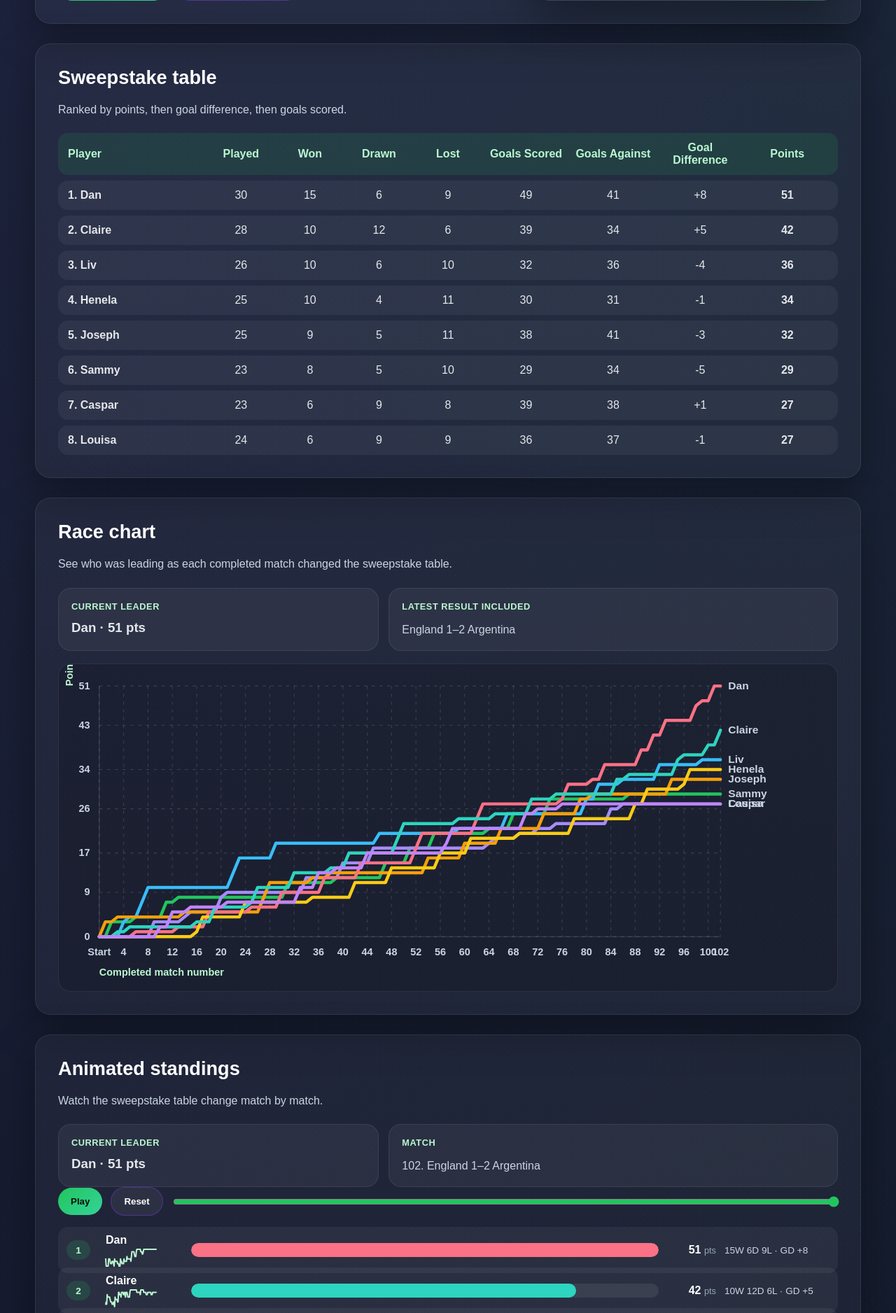
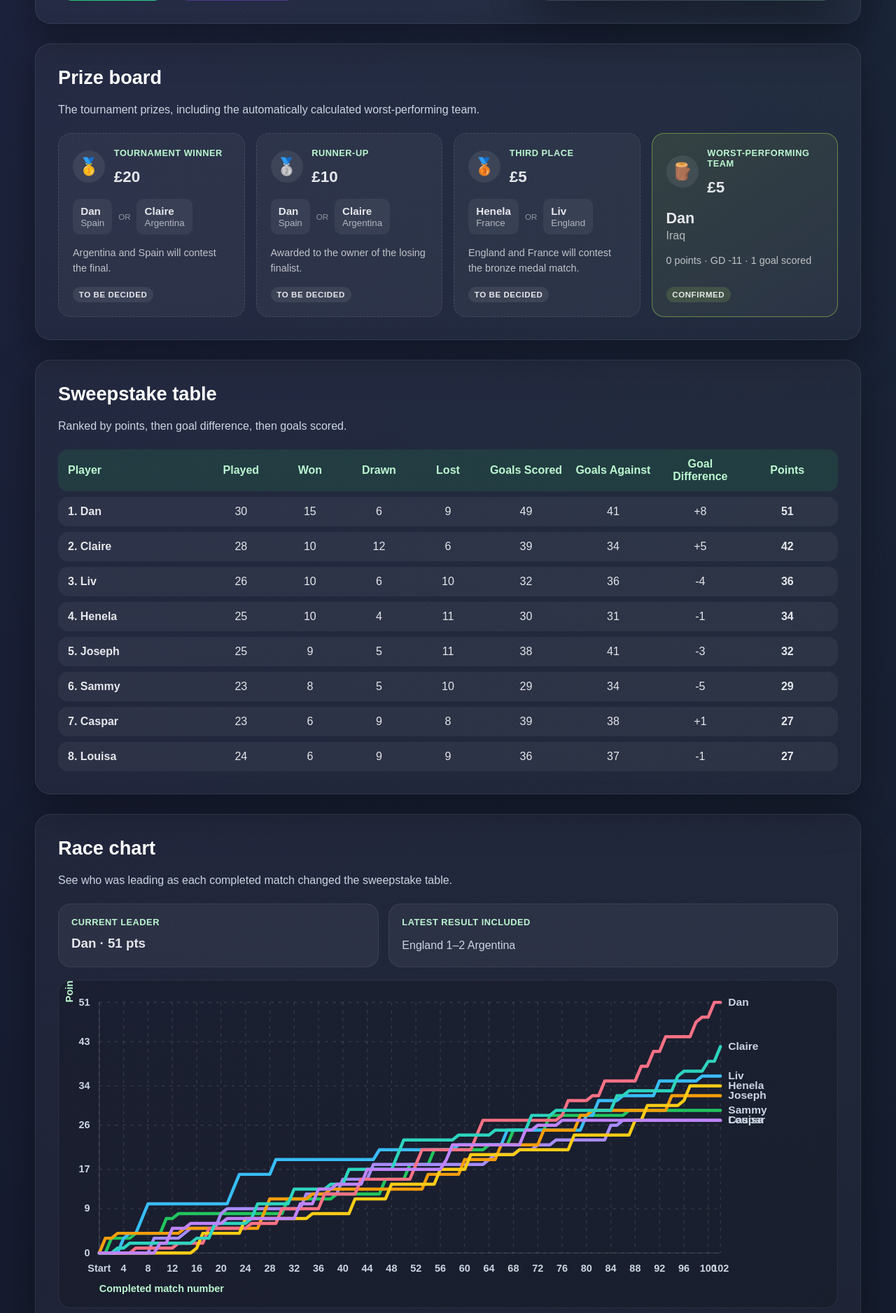
Before and after one commit to CasparRitchie/cxms, a Flask app: page /football in a window 1280 px wide. Shown: the part 554-2430 px from the top of the page at 70% size. Run offline with Flask 3, Linux system fonts and the light colour scheme.

Commit message:
add prize standings

```diff
--- a/static/css/football.css
+++ b/static/css/football.css
@@ -661,3 +661,154 @@
 .site-header.is-visible {
   top: 0;
 }
+
+
+.prize-grid {
+  display: grid;
+  grid-template-columns: repeat(4, minmax(0, 1fr));
+  gap: 1rem;
+}
+
+.prize-card {
+  position: relative;
+  display: flex;
+  flex-direction: column;
+  min-height: 230px;
+  padding: 1.25rem;
+  border: 1px solid rgba(255, 255, 255, 0.12);
+  border-radius: 18px;
+  background: rgba(255, 255, 255, 0.045);
+  overflow: hidden;
+}
+
+.prize-card.is-confirmed {
+  border-color: rgba(154, 201, 78, 0.55);
+  background:
+    linear-gradient(
+      145deg,
+      rgba(154, 201, 78, 0.14),
+      rgba(255, 255, 255, 0.04)
+    );
+}
+
+.prize-card.is-pending {
+  border-style: dashed;
+}
+
+.prize-card-top {
+  display: flex;
+  align-items: center;
+  gap: 0.8rem;
+  margin-bottom: 1.25rem;
+}
+
+.prize-icon {
+  display: grid;
+  place-items: center;
+  flex: 0 0 46px;
+  width: 46px;
+  height: 46px;
+  border-radius: 50%;
+  background: rgba(255, 255, 255, 0.08);
+  font-size: 1.5rem;
+}
+
+.prize-card-top > div {
+  display: flex;
+  flex-direction: column;
+  gap: 0.2rem;
+}
+
+.prize-amount {
+  font-size: 1.4rem;
+  line-height: 1;
+}
+
+.prize-result {
+  display: flex;
+  flex-direction: column;
+  margin-bottom: 1rem;
+}
+
+.prize-result strong {
+  font-size: 1.35rem;
+}
+
+.prize-result span {
+  margin-top: 0.2rem;
+  opacity: 0.72;
+}
+
+.prize-contenders {
+  display: flex;
+  align-items: center;
+  flex-wrap: wrap;
+  gap: 0.55rem;
+  margin-bottom: 1rem;
+}
+
+.prize-contender {
+  display: flex;
+  flex-direction: column;
+  padding: 0.55rem 0.7rem;
+  border-radius: 10px;
+  background: rgba(255, 255, 255, 0.06);
+}
+
+.prize-contender strong {
+  font-size: 0.95rem;
+}
+
+.prize-contender small {
+  margin-top: 0.1rem;
+  opacity: 0.7;
+}
+
+.prize-or {
+  font-size: 0.72rem;
+  text-transform: uppercase;
+  opacity: 0.55;
+}
+
+.prize-awaiting {
+  opacity: 0.65;
+}
+
+.prize-card p {
+  margin: 0 0 1rem;
+  color: rgba(255, 255, 255, 0.7);
+  font-size: 0.9rem;
+  line-height: 1.5;
+}
+
+.prize-status {
+  align-self: flex-start;
+  margin-top: auto;
+  padding: 0.3rem 0.55rem;
+  border-radius: 999px;
+  background: rgba(255, 255, 255, 0.08);
+  font-size: 0.72rem;
+  font-weight: 700;
+  text-transform: uppercase;
+  letter-spacing: 0.05em;
+}
+
+.prize-card.is-confirmed .prize-status {
+  background: rgba(154, 201, 78, 0.18);
+}
+
+@media (max-width: 1000px) {
+  .prize-grid {
+    grid-template-columns: repeat(2, minmax(0, 1fr));
+  }
+}
+
+@media (max-width: 600px) {
+  .prize-grid {
+    grid-template-columns: 1fr;
+  }
+
+  .prize-card {
+    min-height: 0;
+  }
+}
--- a/static/js/football.js
+++ b/static/js/football.js
@@ -100,6 +100,7 @@ const teamSummary = document.getElementById("team-summary");
 const playerFormTable = document.getElementById("player-form-table");
 const timezoneLabel = document.getElementById("timezone-label");
 const teamStandings = document.getElementById("team-standings");
+const prizeSummary = document.getElementById("prize-summary");
 
 function loadPlayers() {
   const saved = localStorage.getItem(storageKey);
@@ -920,25 +921,11 @@ function renderAnimatedStandings(players) {
 function renderTeamStandings() {
   if (!teamStandings) return;
 
-  const allTeams = [...new Set(players.flatMap((player) => player.teams || []))];
-
-  const rows = allTeams
-    .map((team) => ({
-      team,
-      owner: getTeamOwner(team)?.name || "Unowned",
-      stats: getTeamStats(team),
-      stillAlive: isTeamStillAlive(team),
-    }))
-    .map((row) => ({
-      ...row,
-      goalDifference: row.stats.goalsFor - row.stats.goalsAgainst,
-      points: row.stats.wins * 3 + row.stats.draws,
-    }))
-    .sort((a, b) =>
-      b.points - a.points ||
-      b.goalDifference - a.goalDifference ||
-      b.stats.goalsFor - a.stats.goalsFor
-    );
+  const rows = buildAllTeamRows().sort((a, b) =>
+    b.points - a.points ||
+    b.goalDifference - a.goalDifference ||
+    b.stats.goalsFor - a.stats.goalsFor
+  );
 
   teamStandings.innerHTML = `
     <div class="sweepstake-table">
@@ -964,7 +951,9 @@ function renderTeamStandings() {
           <span>${row.stats.wins}</span>
           <span>${row.stats.draws}</span>
           <span>${row.stats.losses}</span>
-          <span>${row.goalDifference > 0 ? "+" : ""}${row.goalDifference}</span>
+          <span>
+            ${row.goalDifference > 0 ? "+" : ""}${row.goalDifference}
+          </span>
           <span><strong>${row.points}</strong></span>
           <span>${row.stillAlive ? "🟢 In" : "🔴 Out"}</span>
         </div>
@@ -1128,8 +1117,318 @@ function renderFixtures() {
   `;
 }
 
+function normaliseStageLabel(value = "") {
+  return value
+    .toLowerCase()
+    .replace(/[–—-]/g, " ")
+    .replace(/\s+/g, " ")
+    .trim();
+}
+
+function fixtureMatchesStage(fixture, acceptedLabels) {
+  const labels = [
+    normaliseStageLabel(fixture.round),
+    normaliseStageLabel(fixture.stage),
+  ];
+
+  return labels.some((label) => acceptedLabels.includes(label));
+}
+
+function isSemiFinalFixture(fixture) {
+  return fixtureMatchesStage(fixture, [
+    "semi final",
+    "semi finals",
+    "semifinal",
+    "semifinals",
+  ]);
+}
+
+function isFinalFixture(fixture) {
+  return fixtureMatchesStage(fixture, [
+    "final",
+    "world cup final",
+  ]);
+}
+
+function isThirdPlaceFixture(fixture) {
+  return fixtureMatchesStage(fixture, [
+    "third place",
+    "third place match",
+    "third place play off",
+    "bronze match",
+    "bronze medal match",
+  ]);
+}
+
+function getLatestMatchingFixture(predicate) {
+  return [...fixtures]
+    .filter(predicate)
+    .sort((a, b) => getFixtureSortTime(b) - getFixtureSortTime(a))[0] || null;
+}
+
+function getFixtureLoser(fixture) {
+  if (!fixture || fixture.status !== "complete") return null;
+
+  const winner = getFixtureWinner(fixture);
+  if (!winner) return null;
+
+  const homeTeam = normaliseTeamName(fixture.home);
+  const awayTeam = normaliseTeamName(fixture.away);
+
+  if (winner === homeTeam) return awayTeam;
+  if (winner === awayTeam) return homeTeam;
+
+  return null;
+}
+
+function uniqueTeams(teamNames) {
+  return [
+    ...new Set(
+      teamNames
+        .filter(Boolean)
+        .map((team) => normaliseTeamName(team))
+    ),
+  ];
+}
+
+function getSemiFinalOutcomes() {
+  const semiFinals = [...fixtures]
+    .filter(isSemiFinalFixture)
+    .sort((a, b) => getFixtureSortTime(a) - getFixtureSortTime(b));
+
+  return {
+    finalists: uniqueTeams(
+      semiFinals.map((fixture) => getFixtureWinner(fixture))
+    ),
+    thirdPlaceTeams: uniqueTeams(
+      semiFinals.map((fixture) => getFixtureLoser(fixture))
+    ),
+  };
+}
+
+function buildAllTeamRows() {
+  const allTeams = [
+    ...new Set(players.flatMap((player) => player.teams || [])),
+  ];
+
+  return allTeams.map((team) => {
+    const stats = getTeamStats(team);
+    const goalDifference = stats.goalsFor - stats.goalsAgainst;
+
+    return {
+      team,
+      owner: getTeamOwner(team)?.name || "Unowned",
+      stats,
+      goalDifference,
+      points: stats.wins * 3 + stats.draws,
+      stillAlive: isTeamStillAlive(team),
+    };
+  });
+}
+
+function getWorstTeamCandidates() {
+  const rows = buildAllTeamRows();
+
+  if (!rows.length || rows.some((row) => row.stats.played === 0)) {
+    return [];
+  }
+
+  const orderedWorstFirst = [...rows].sort((a, b) =>
+    a.points - b.points ||
+    a.goalDifference - b.goalDifference ||
+    a.stats.goalsFor - b.stats.goalsFor
+  );
+
+  const worst = orderedWorstFirst[0];
+
+  return orderedWorstFirst.filter((row) =>
+    row.points === worst.points &&
+    row.goalDifference === worst.goalDifference &&
+    row.stats.goalsFor === worst.stats.goalsFor
+  );
+}
+
+function formatGoalsScored(value) {
+  return `${value} goal${value === 1 ? "" : "s"} scored`;
+}
+
+function renderPrizeContenders(teamNames) {
+  if (!teamNames.length) {
+    return `<span class="prize-awaiting">To be decided</span>`;
+  }
+
+  return teamNames
+    .map((team) => {
+      const owner = getTeamOwner(team)?.name || "Unowned";
+
+      return `
+        <span class="prize-contender">
+          <strong>${owner}</strong>
+          <small>${team}</small>
+        </span>
+      `;
+    })
+    .join(`<span class="prize-or">or</span>`);
+}
+
+function renderPrizeCard({
+  icon,
+  title,
+  amount,
+  team = null,
+  contenders = [],
+  description,
+  confirmed = false,
+}) {
+  let resultMarkup;
+
+  if (team) {
+    const owner = getTeamOwner(team)?.name || "Unowned";
+
+    resultMarkup = `
+      <div class="prize-result">
+        <strong>${owner}</strong>
+        <span>${team}</span>
+      </div>
+    `;
+  } else {
+    resultMarkup = `
+      <div class="prize-contenders">
+        ${renderPrizeContenders(contenders)}
+      </div>
+    `;
+  }
+
+  return `
+    <article class="prize-card ${confirmed ? "is-confirmed" : "is-pending"}">
+      <div class="prize-card-top">
+        <span class="prize-icon" aria-hidden="true">${icon}</span>
+
+        <div>
+          <span class="small-label">${title}</span>
+          <strong class="prize-amount">£${amount}</strong>
+        </div>
+      </div>
+
+      ${resultMarkup}
+
+      <p>${description}</p>
+
+      <span class="prize-status">
+        ${confirmed ? "Confirmed" : "To be decided"}
+      </span>
+    </article>
+  `;
+}
+
+function renderPrizeSummary() {
+  if (!prizeSummary) return;
+
+  const finalFixture = getLatestMatchingFixture(isFinalFixture);
+  const thirdPlaceFixture = getLatestMatchingFixture(isThirdPlaceFixture);
+  const semiFinalOutcomes = getSemiFinalOutcomes();
+
+  const finalContenders = uniqueTeams(
+    finalFixture
+      ? [finalFixture.home, finalFixture.away]
+      : semiFinalOutcomes.finalists
+  );
+
+  const thirdPlaceContenders = uniqueTeams(
+    thirdPlaceFixture
+      ? [thirdPlaceFixture.home, thirdPlaceFixture.away]
+      : semiFinalOutcomes.thirdPlaceTeams
+  );
+
+  const finalComplete =
+    finalFixture && finalFixture.status === "complete";
+
+  const thirdPlaceComplete =
+    thirdPlaceFixture && thirdPlaceFixture.status === "complete";
+
+  const champion = finalComplete
+    ? getFixtureWinner(finalFixture)
+    : null;
+
+  const runnerUp = finalComplete
+    ? getFixtureLoser(finalFixture)
+    : null;
+
+  const thirdPlace = thirdPlaceComplete
+    ? getFixtureWinner(thirdPlaceFixture)
+    : null;
+
+  const worstCandidates = getWorstTeamCandidates();
+  const worstTeam =
+    worstCandidates.length === 1 ? worstCandidates[0] : null;
+
+  const worstCard = worstTeam
+    ? renderPrizeCard({
+        icon: "🪵",
+        title: "Worst-performing team",
+        amount: 5,
+        team: worstTeam.team,
+        confirmed: true,
+        description:
+          `${worstTeam.points} points · ` +
+          `GD ${worstTeam.goalDifference > 0 ? "+" : ""}${worstTeam.goalDifference} · ` +
+          formatGoalsScored(worstTeam.stats.goalsFor),
+      })
+    : renderPrizeCard({
+        icon: "🪵",
+        title: "Worst-performing team",
+        amount: 5,
+        contenders: worstCandidates.map((row) => row.team),
+        confirmed: false,
+        description: worstCandidates.length > 1
+          ? "The teams remain tied on points, goal difference and goals scored."
+          : "Calculated from points, goal difference and goals scored.",
+      });
+
+  prizeSummary.innerHTML = `
+    ${renderPrizeCard({
+      icon: "🥇",
+      title: "Tournament winner",
+      amount: 20,
+      team: champion,
+      contenders: finalContenders,
+      confirmed: Boolean(champion),
+      description: champion
+        ? "Winner of the World Cup final."
+        : "Argentina and Spain will contest the final.",
+    })}
+
+    ${renderPrizeCard({
+      icon: "🥈",
+      title: "Runner-up",
+      amount: 10,
+      team: runnerUp,
+      contenders: finalContenders,
+      confirmed: Boolean(runnerUp),
+      description: runnerUp
+        ? "The losing finalist."
+        : "Awarded to the owner of the losing finalist.",
+    })}
+
+    ${renderPrizeCard({
+      icon: "🥉",
+      title: "Third place",
+      amount: 5,
+      team: thirdPlace,
+      contenders: thirdPlaceContenders,
+      confirmed: Boolean(thirdPlace),
+      description: thirdPlace
+        ? "Winner of the bronze medal match."
+        : "England and France will contest the bronze medal match.",
+    })}
+
+    ${worstCard}
+  `;
+}
+
 function renderAll(players) {
   renderSummary(players);
+  renderPrizeSummary();
   renderLeaderboard(players);
   renderRaceChart(players);
   renderAnimatedStandings(players);
--- a/templates/football.html
+++ b/templates/football.html
@@ -26,6 +26,18 @@
     <h2><span id="summary-participants">8</span> players · <span id="summary-teams">48</span> teams</h2>
     <p>£5 entry · Winner £20 · Runner-up £10 · Third place £5 · Worst performing team £5.</p>
   </div>
+</section>
+
+<section class="football-section football-prizes">
+  <div class="football-section-heading">
+    <h2>Prize board</h2>
+    <p>
+      The tournament prizes, including the automatically calculated
+      worst-performing team.
+    </p>
+  </div>
+
+  <div id="prize-summary" class="prize-grid"></div>
 </section>
 
 <section class="football-section">
```
